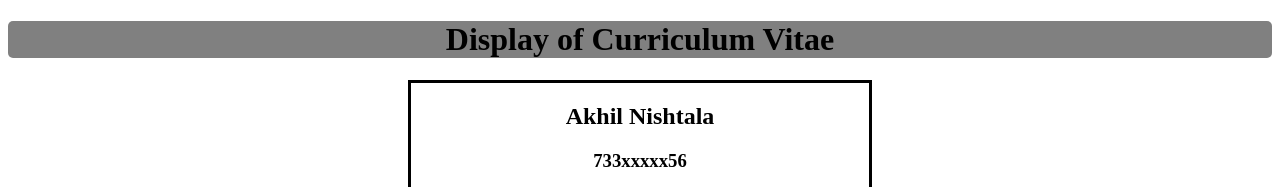
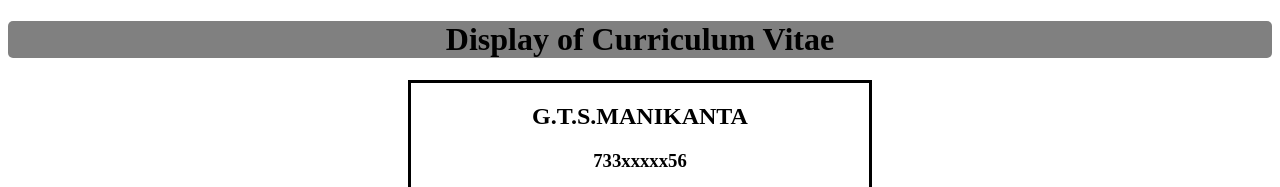
Before and after one commit to teja6699/AWP-PROGRAMS, a plain HTML site: page 1_CV.html in a window 1280 px wide. Shown: the top 187 px of the page. Drawn offline with Linux system fonts and the light colour scheme.

Commit message:
Update 1_CV.html

```diff
--- a/1_CV.html
+++ b/1_CV.html
@@ -34,7 +34,7 @@
         <h1>Display of Curriculum Vitae</h1>
     </div>
     <div class="cv">
-        <h2 style="text-align:center">Akhil Nishtala</h2>
+        <h2 style="text-align:center">G.T.S.MANIKANTA</h2>
         <h3 style="text-align:center;margin-top:5px;">733xxxxx56</h3>
         <hr>
         <br>
```
